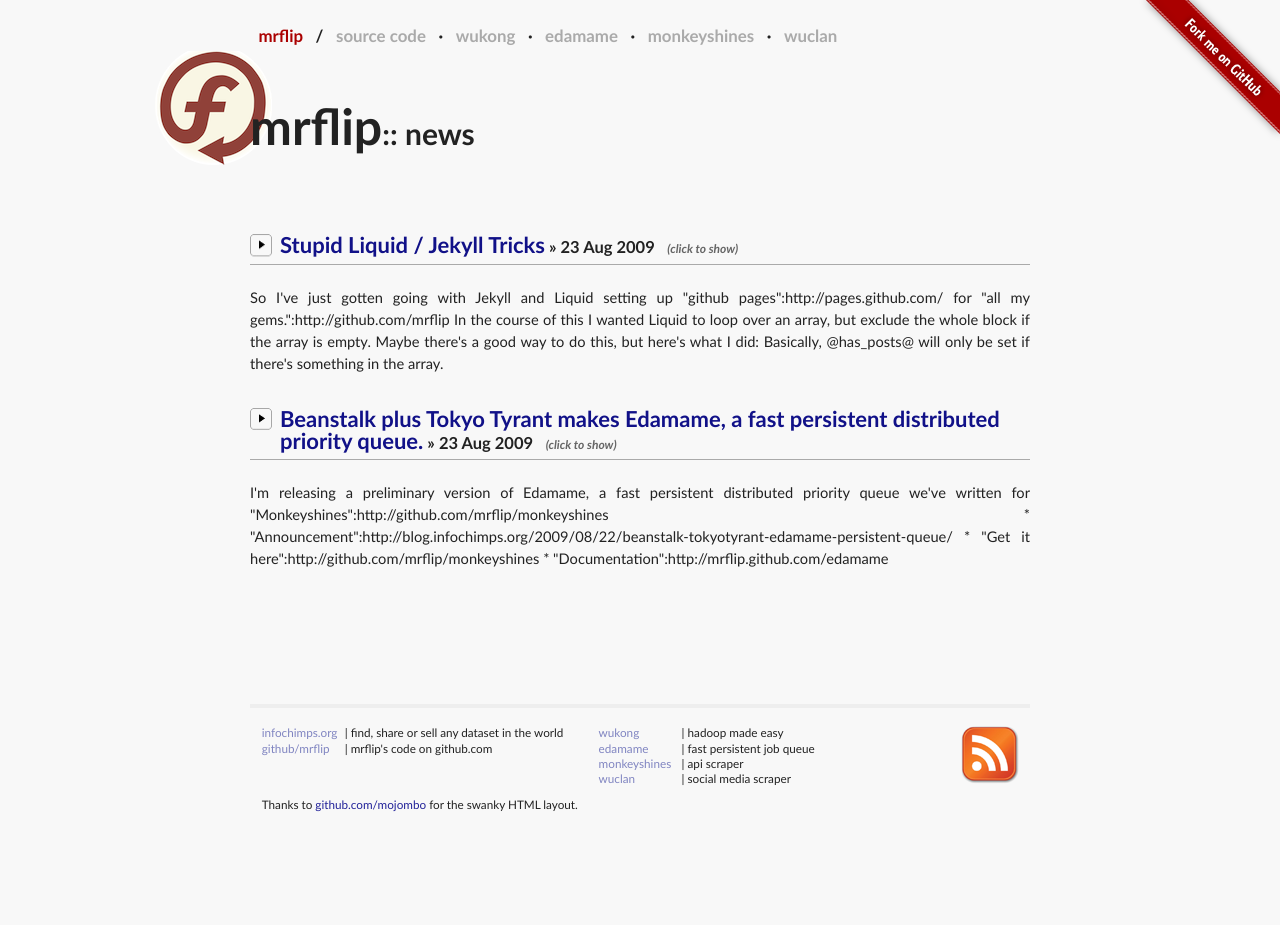
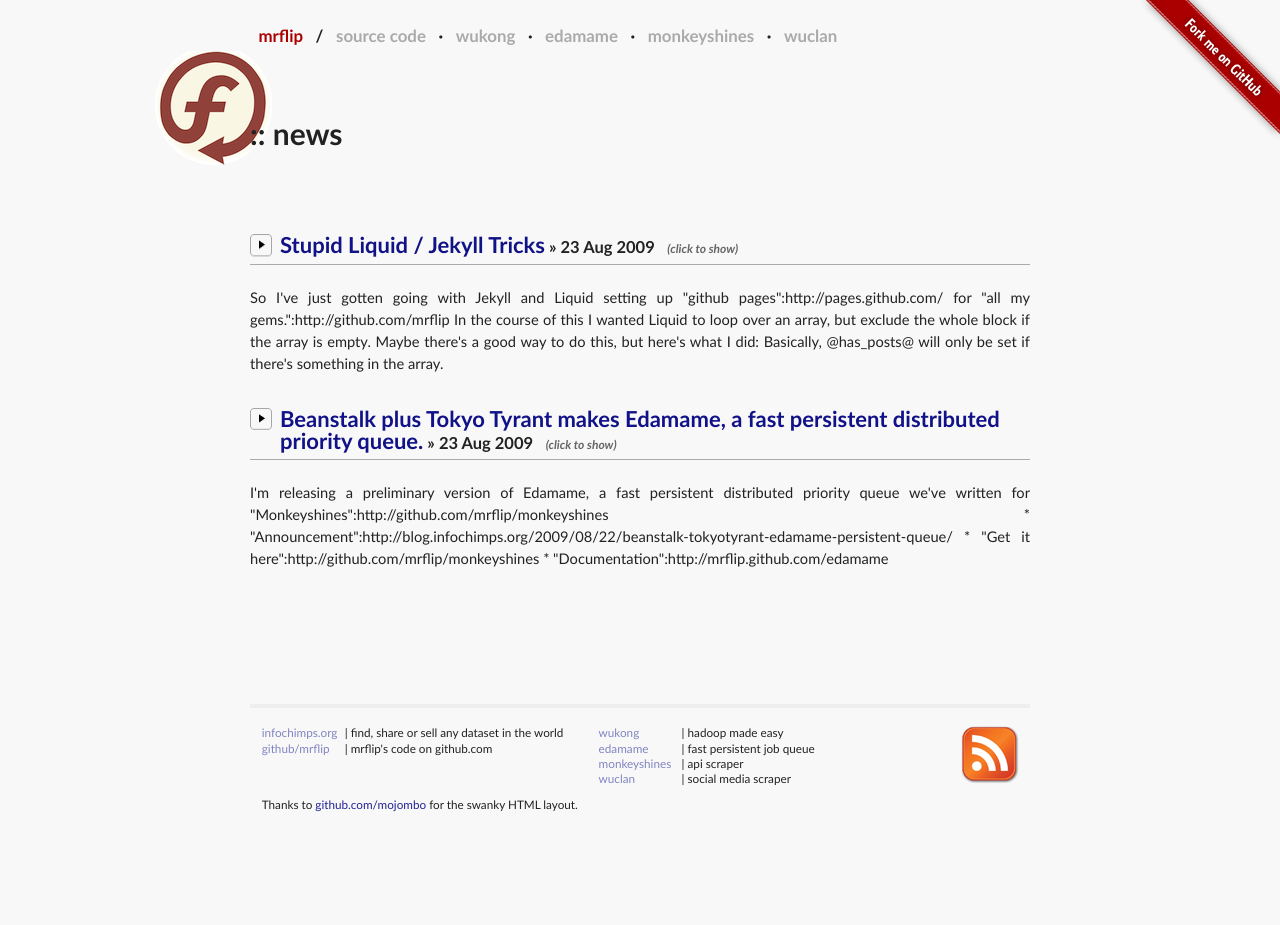
Before and after one commit to mrflip/mrflip.github.com, a Jekyll site: the page built from news.html, in a window 1280 px wide. Built offline with Jekyll 4.4.1, drawn with Linux system fonts in a browser that asks for light colours; nearby versions of some CDN libraries; Markdown is read by kramdown in place of the engine named in the settings.

Commit message:
Reconciling layouts and such

```diff
--- a/_config.yml
+++ b/_config.yml
@@ -1,5 +1,5 @@
 ---
-permalink:      none
+permalink:      ":year-:month/:title.html"
 markdown:       rdiscount
 pygments:       true
 auto:           true
--- a/news.html
+++ b/news.html
@@ -3,9 +3,10 @@ layout: default
 title:  edamame news
 collapse: true
 ---
-<h1 class="gemheader">mrflip<span class="small">:: news</span></h1>
+<h1 class="gemheader">{{ site.gemname }}<span class="small">:: news</span></h1>
 
 <div id="news">
+  {% for t in site.posts %} {% assign has_posts = true %}{% endfor %}{% if has_posts %}
   {% for post in site.posts %}
   <div class="toggle" id="news-{{ post.id }}">
 
@@ -15,4 +16,9 @@ collapse: true
 
   </div>
   {% endfor %}
+  {% else %}
+  <p class="heavy">
+    <em>(no news. good news?)</em>
+  </p>
+  {% endif %}
 </div>
```
